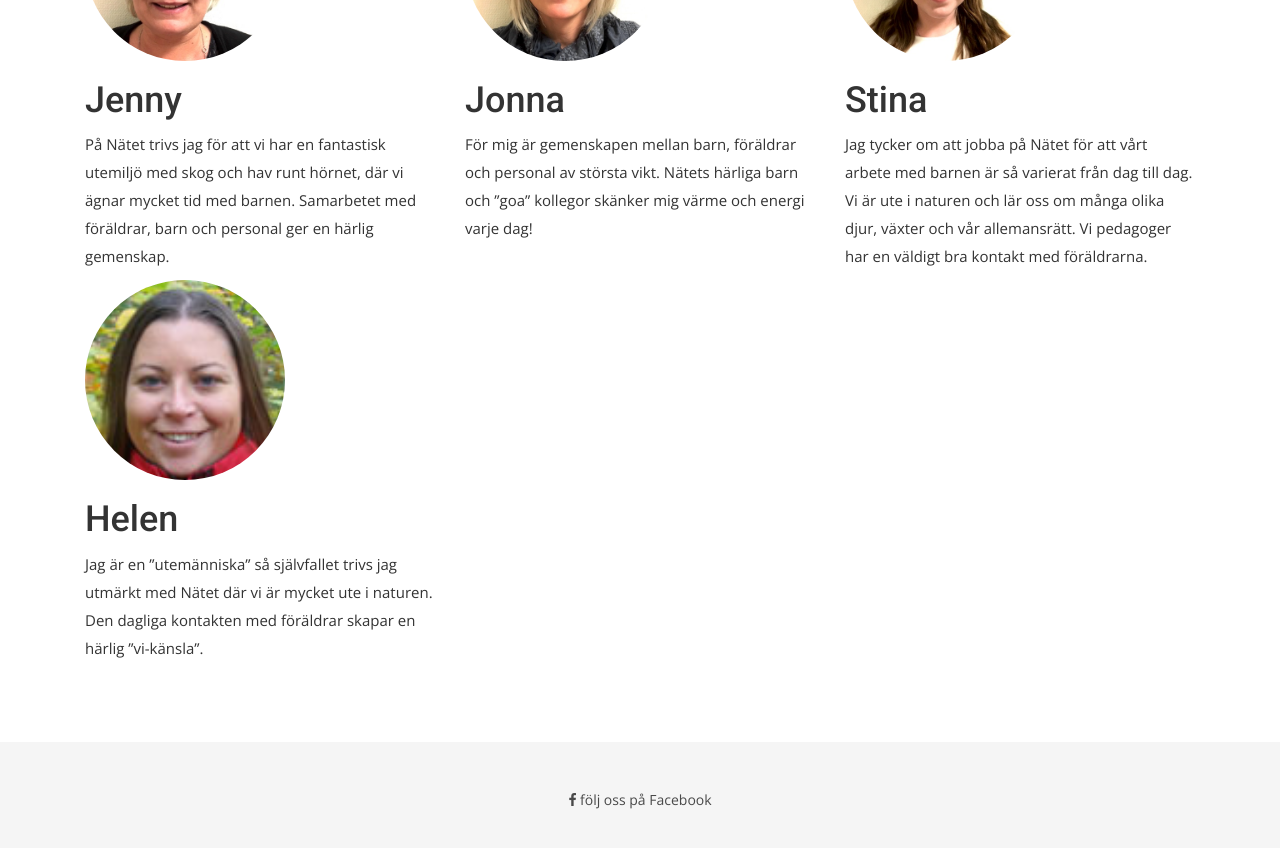
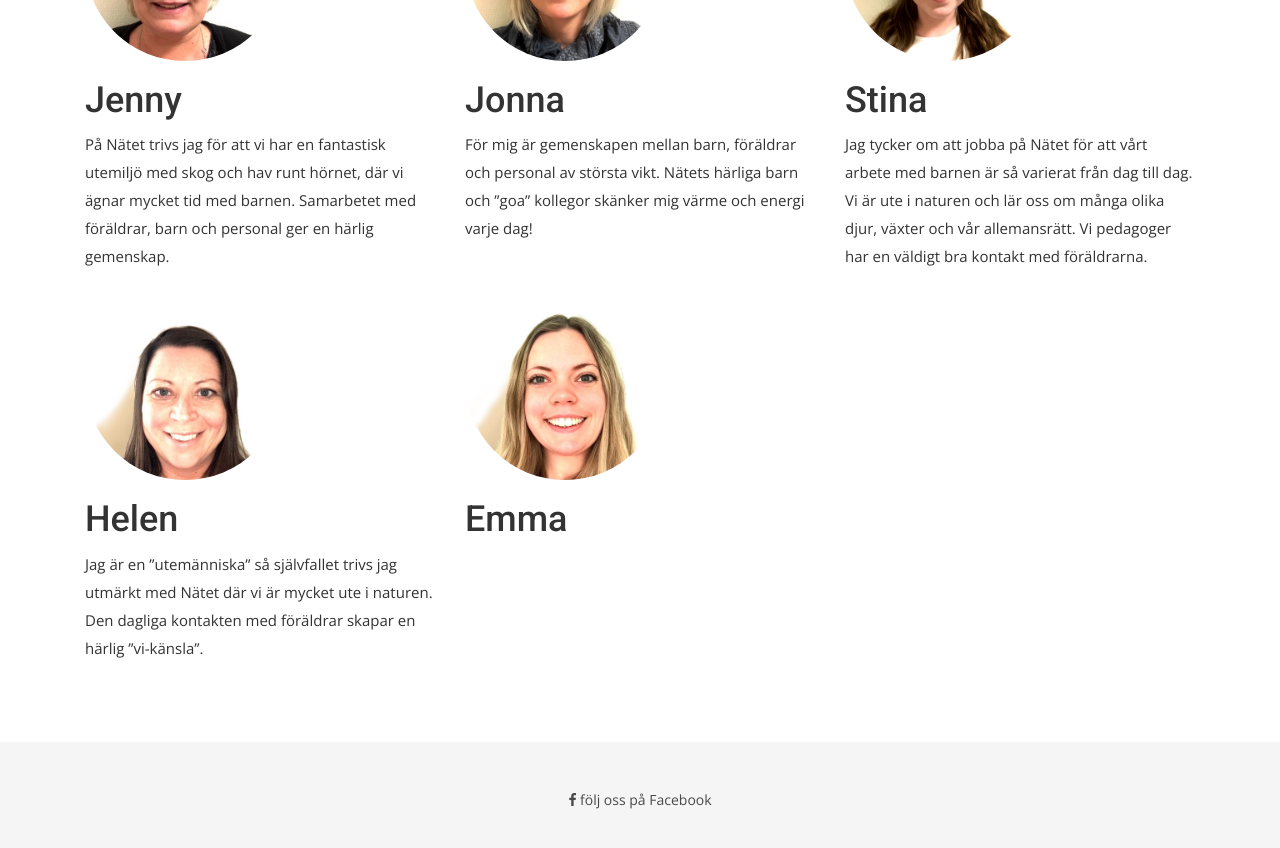
Before and after one commit to forskolan-natet/site, a Jekyll site: the page built from personal.html, in a window 1280 px wide and 900 px high, scrolled down 1742 px. Shown: the top 848 px of the window. Built offline with Jekyll 4.4.1, drawn with Linux system fonts in a browser that asks for light colours; nearby versions of some CDN libraries; some web fonts are replaced.

Commit message:
Adds and updates personal pictures

```diff
--- a/personal.html
+++ b/personal.html
@@ -63,7 +63,7 @@ order: 3
     <div class="col-md-4 col-sm-6 col-xs-12">
       <div class="block">
         <div class="avatar">
-          <img src="/img/personal/2018-jimmy.jpg" />
+          <img src="/img/personal/2019-jimmy.jpg" />
         </div>
         <h1>Jimmy</h1>
         <p>Jag tycker om att jobba på Nätet för att få laga mat till barnen och lära tillsammans. En fördel med just Nätet är våran ekologiska och närproducerade inriktning samt att maten lagas från grunden.</p>
@@ -112,7 +112,7 @@ order: 3
     <div class="col-md-4 col-sm-6 col-xs-12">
       <div class="block">
         <div class="avatar">
-          <img src="/img/personal/2018-helen.jpg" />
+          <img src="/img/personal/2019-helen.jpg" />
         </div>
         <h1>Helen</h1>
         <p>Jag är en ”utemänniska” så självfallet trivs jag utmärkt med Nätet där vi är mycket ute i naturen. Den dagliga kontakten med föräldrar skapar en härlig ”vi-känsla”.	 		</p>
@@ -121,7 +121,10 @@ order: 3
     <div class="col-clear sm-only"></div>
     <div class="col-md-4 col-sm-6 col-xs-12">
       <div class="block">
-        <h1></h1>
+        <div class="avatar">
+          <img src="/img/personal/2019-emma.jpg" />
+        </div>
+        <h1>Emma</h1>
         <p></p>
       </div>
     </div>
```
Also changed, not shown: img/personal/2019-emma.jpg (added), img/personal/2019-helen.jpg (added), img/personal/2019-jimmy.jpg (added).
